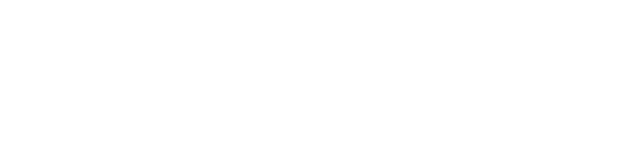
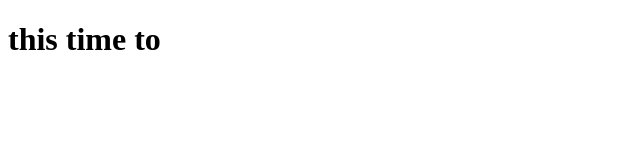
Before and after one commit to SurbhiAgrawal9/newton, a plain HTML site: page index.html in a window 1280 px wide. Shown: the whole page, without its empty margins (0-640 px from the left). Drawn offline with Linux system fonts and the light colour scheme.

Commit message:
first changes

```diff
--- a/index.html
+++ b/index.html
@@ -7,6 +7,6 @@
     <title>testing time</title>
 </head>
 <body>
-
+    <h1> this time to </h1>
 </body>
 </html>
```
